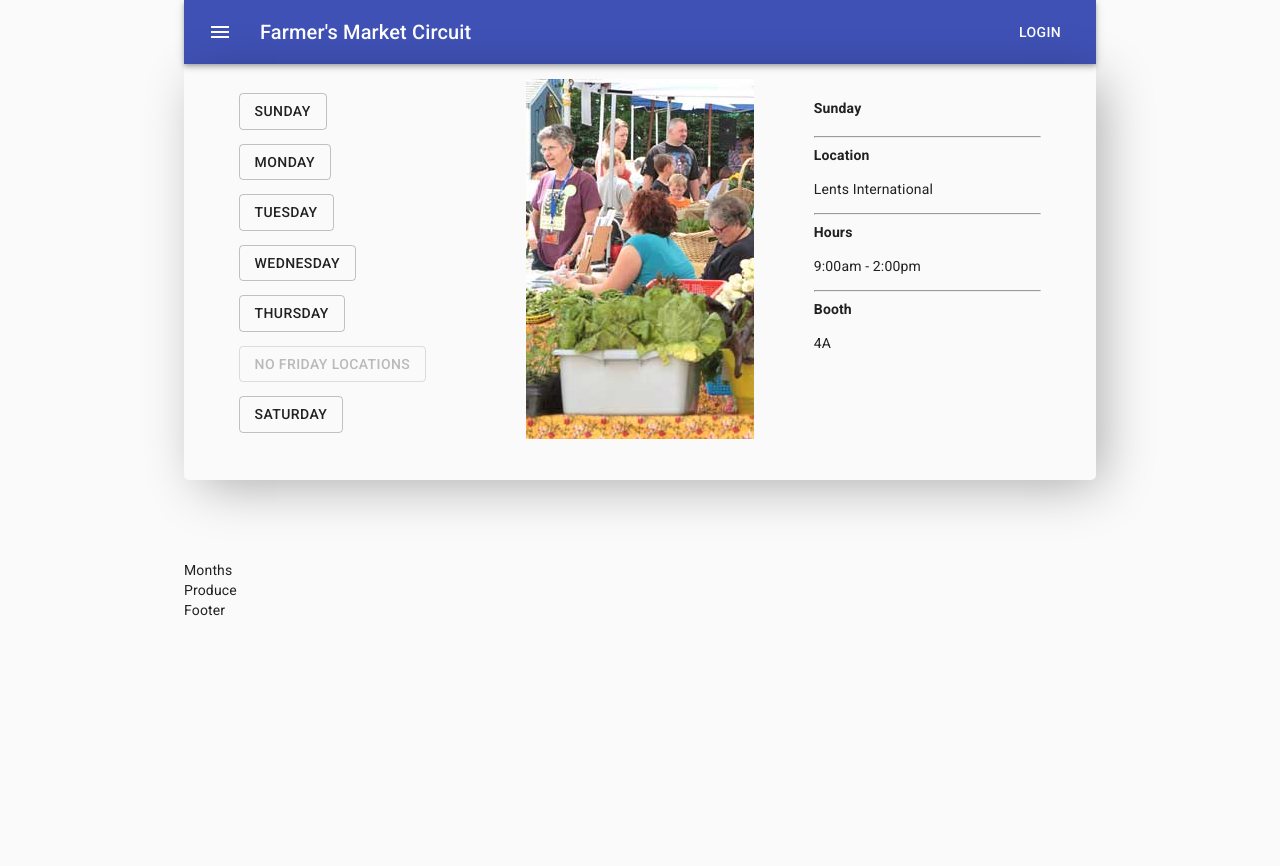
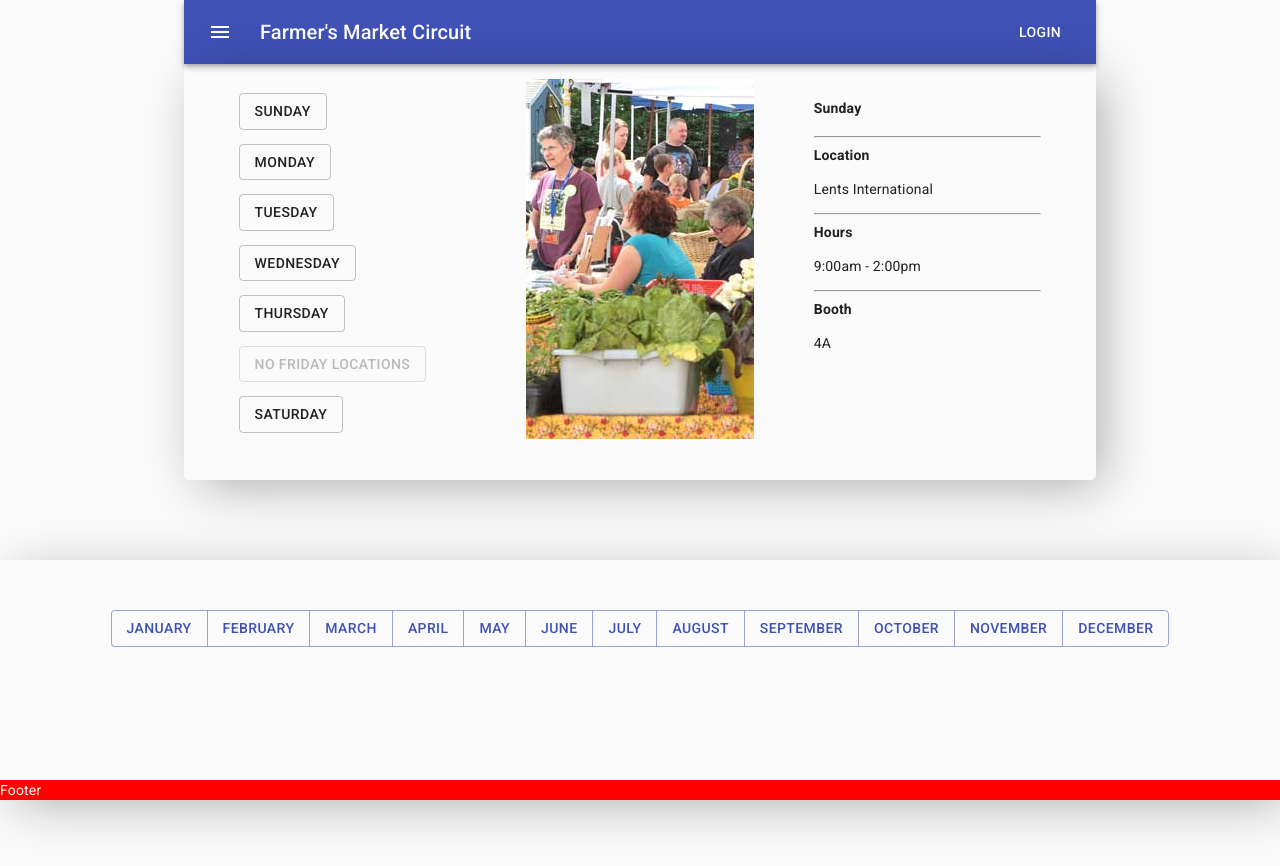
Before and after one commit to dustatron/farmers-market, a React (Create React App) app: page / in a window 1280 px wide. Shown: the top 866 px of the page. Before the commit the page ends 800 px from the top, so only its background shows below. Built offline with nearby package versions, Linux system fonts and the light colour scheme.

Commit message:
add display functionality for seasonal produce
co-authored-by: dusty mccord <dustymccord@gmail.com>
Co-authored-by: Zakkrey Short <zakkreyjshort@gmail.com>

```diff
--- a/src/components/App.js
+++ b/src/components/App.js
@@ -15,9 +15,9 @@ function App() {
         <Header />
         {/* <h1> App </h1> */}
         <Days />
+      </Container>
         <Months />
         <Footer />
-      </Container>
     </React.Fragment>
   );
 }
--- a/src/components/Data/SeasonalProduce.js
+++ b/src/components/Data/SeasonalProduce.js
@@ -238,5 +238,13 @@ const availableProduce = [
       "Potatoes",
       "Turnips"
     ]
+  },
+  {
+    month: "null",
+    selection: [
+
+    ]
   }
 ];
+
+export default availableProduce;
--- /dev/null
+++ b/src/components/Layout/Footer.css
@@ -0,0 +1,10 @@
+.Footer {
+  position: fixed;
+  left: 0;
+  bottom: 0;
+  background-color: red;
+  color: white;
+  text-align: center;
+  width: 100%;
+  display: flex;
+}
--- a/src/components/Layout/Footer.js
+++ b/src/components/Layout/Footer.js
@@ -1,5 +1,7 @@
 import React from "react";
 import "./Layout.css";
+import "./Footer.css";
+
 
 const Footer = () => {
   return <div className="Footer"> Footer </div>;
--- a/src/components/Months/Months.css
+++ b/src/components/Months/Months.css
@@ -0,0 +1,38 @@
+.months-box {
+  display: flex;
+  flex-flow: column;
+  justify-content: center;
+  width: 100%;
+  padding: 50px 5px;
+  height: auto;
+  margin-bottom: 100px;
+  -webkit-box-shadow: 10px 10px 50px -6px rgba(0,0,0,0.33);
+  -moz-box-shadow: 10px 10px 50px -6px rgba(0,0,0,0.33);
+  box-shadow: 10px 10px 50px -6px rgba(0,0,0,0.33);
+
+}
+
+.months-box--menu {
+  display: flex;
+  justify-content: center;
+   align-items: flex-start;
+}
+
+.months-box--produce {
+  display: flex;
+  justify-content: center;
+  align-content: flex-start;
+  padding: 50px;
+  flex-wrap: wrap;
+}
+
+.produce-box {
+  margin: 10px;
+  text-align: center;
+  width: 20%;
+  padding: 10px;
+  font-weight: 500;
+  border-radius: 7px;
+  background-color: rgb(211, 211, 211);
+
+}
--- a/src/components/Months/Months.js
+++ b/src/components/Months/Months.js
@@ -1,14 +1,56 @@
 import React from "react";
 import Produce from "./Produce";
-import "./Months.css";
+import seasonalProducts from "../Data/SeasonalProduce.js";
 
-const Months = () => {
-  return (
-    <div className="Months">
-      Months
-      <Produce />
-    </div>
-  );
-};
+// Material-ui imports
+import Button from '@material-ui/core/Button';
+import ButtonGroup from '@material-ui/core/ButtonGroup';
+
+
+class Months extends React.Component {
+  constructor(props) {
+    super(props);
+    this.state = seasonalProducts[12];
+  }
+
+  handleClick = (index) => {
+    this.setState(seasonalProducts[index]);
+  };
+
+  render(){
+    return(
+      <React.Fragment>
+        <div className="months-box">
+          <div className="months-box--menu">
+            <ButtonGroup color="primary" aria-label="outlined primary button group">
+              <Button onClick={() => this.handleClick(0)}>January</Button>
+              <Button onClick={() => this.handleClick(1)}>February</Button>
+              <Button onClick={() => this.handleClick(2)}>March</Button>
+              <Button onClick={() => this.handleClick(3)}>April</Button>
+              <Button onClick={() => this.handleClick(4)}>May</Button>
+              <Button onClick={() => this.handleClick(5)}>June</Button>
+              <Button onClick={() => this.handleClick(6)}>July</Button>
+              <Button onClick={() => this.handleClick(7)}>August</Button>
+              <Button onClick={() => this.handleClick(8)}>September</Button>
+              <Button onClick={() => this.handleClick(9)}>October</Button>
+              <Button onClick={() => this.handleClick(10)}>November</Button>
+              <Button onClick={() => this.handleClick(11)}>December</Button>
+            </ButtonGroup>
+          </div>
+
+
+          <div className="months-box--produce">
+            {this.state.selection.map((product) =>
+              <Produce name={product}  />
+            )}
+          </div>
+        </div>
+
+
+      </React.Fragment>
+    )
+  }
+}
+
 
 export default Months;
--- a/src/components/Months/Produce.js
+++ b/src/components/Months/Produce.js
@@ -1,8 +1,16 @@
 import React from "react";
 import "./Months.css";
 
-const Produce = () => {
-  return <div className="Produce"> Produce </div>;
+const Produce = (props) => {
+  return (
+    <React.Fragment>
+      <div className="produce-box">
+      <p> {props.name} </p>
+      <img src={"https://loremflickr.com/200/180/"+ props.name} />
+
+      </div>
+    </React.Fragment>
+  );
 };
 
 export default Produce;
```
